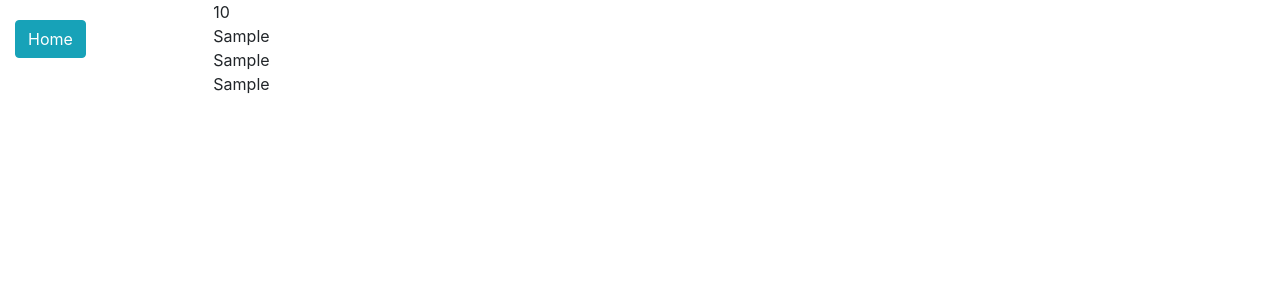
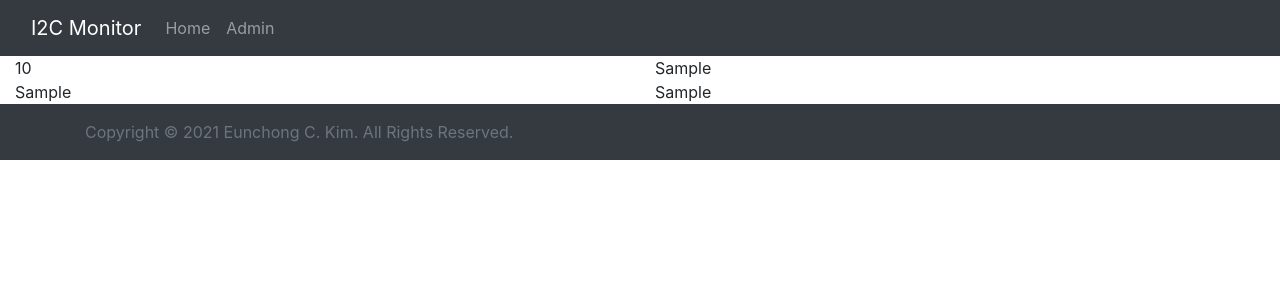
Before and after one commit to newini/python-i2c, a Django app: template monitor/templates/index.html in a window 1280 px wide. Shown: the top 300 px of the page. Run offline with Django 3.2, Linux system fonts and the light colour scheme; the template is opened without the code that fills it: most values are stand-ins (such as "Sample title", 1, 10 or a date in 2020).

Commit message:
Added header footer

```diff
--- /dev/null
+++ b/monitor/templates/_footer.html
@@ -0,0 +1,9 @@
+{% block header %}
+
+<footer class="footer mt-auto py-3 bg-dark">
+  <div class="container">
+    <span class="text-muted">Copyright &copy; 2021 Eunchong C. Kim. All Rights Reserved.</span>
+  </div>
+</footer>
+
+{% endblock %}
--- /dev/null
+++ b/monitor/templates/_header.html
@@ -0,0 +1,29 @@
+{% block header %}
+
+<header>
+
+<nav class="navbar navbar-expand-lg navbar-dark bg-dark">
+  <div class="container-fluid">
+
+    <a class="navbar-brand" href="#">I2C Monitor</a>
+    <button class="navbar-toggler" type="button" data-bs-toggle="collapse" data-bs-target="#navbarSupportedContent" aria-controls="navbarSupportedContent" aria-expanded="false" aria-label="Toggle navigation">
+      <span class="navbar-toggler-icon"></span>
+    </button>
+
+    <div class="collapse navbar-collapse" id="navbarSupportedContent">
+      <ul class="navbar-nav me-auto mb-2 mb-lg-0">
+        <li class="nav-item">
+          <a class="nav-link" aria-current="page" href="/">Home</a>
+        </li>
+        <li class="nav-item">
+          <a class="nav-link" href="#">Admin</a>
+        </li>
+      </ul>
+    </div>
+
+  </div>
+</nav>
+
+<header>
+
+{% endblock %}
--- a/monitor/templates/base_generic.html
+++ b/monitor/templates/base_generic.html
@@ -18,23 +18,11 @@
 
 <body>
 
-  <div class="container-fluid">
-    <div class="row">
+  {% include "_header.html" %}
 
-      <div class="col-sm-2">
-      {% block sidebar %}
-        <ul class="sidebar-nav">
-          <li><a href="{% url 'index' %}" class='btn btn-info'>Home</a></li>
-        </ul>
-      {% endblock %}
-      </div>
+  {% block content %}{% endblock %}
 
-      <div class="col-sm-10 ">
-        {% block content %}{% endblock %}
-      </div>
-
-    </div>
-  </div>
+  {% include "_footer.html" %}
 
 </body>
 
--- a/monitor/templates/index.html
+++ b/monitor/templates/index.html
@@ -2,36 +2,44 @@
 
 {% block content %}
 
+<div class="container-fluid">
+
   <div class='row'>
+    <div class='col-lg-6'>
       {% if temperature_graph %}
-      <div style="width:800; height:600">
+        <div>
           {{ temperature_graph|safe }}
         </div>
       {% endif %}
     </div>
 
-  <div class='row'>
+    <div class='col-lg-6'>
       {% if humidity_graph %}
-      <div style="width:800; height:600">
+        <div>
           {{ humidity_graph|safe }}
         </div>
       {% endif %}
     </div>
+  </div>
 
   <div class='row'>
+    <div class='col-lg-6'>
       {% if eCO2_graph %}
-      <div style="width:800; height:600">
+        <div>
           {{ eCO2_graph|safe }}
         </div>
       {% endif %}
     </div>
 
-  <div class='row'>
+    <div class='col-lg-6'>
       {% if TVOC_graph %}
-      <div style="width:800; height:600">
+        <div>
           {{ TVOC_graph|safe }}
         </div>
       {% endif %}
     </div>
+  </div>
+
+</div>
 
 {% endblock %}
```
Lines whose indentation alone changed are shown as unchanged.
